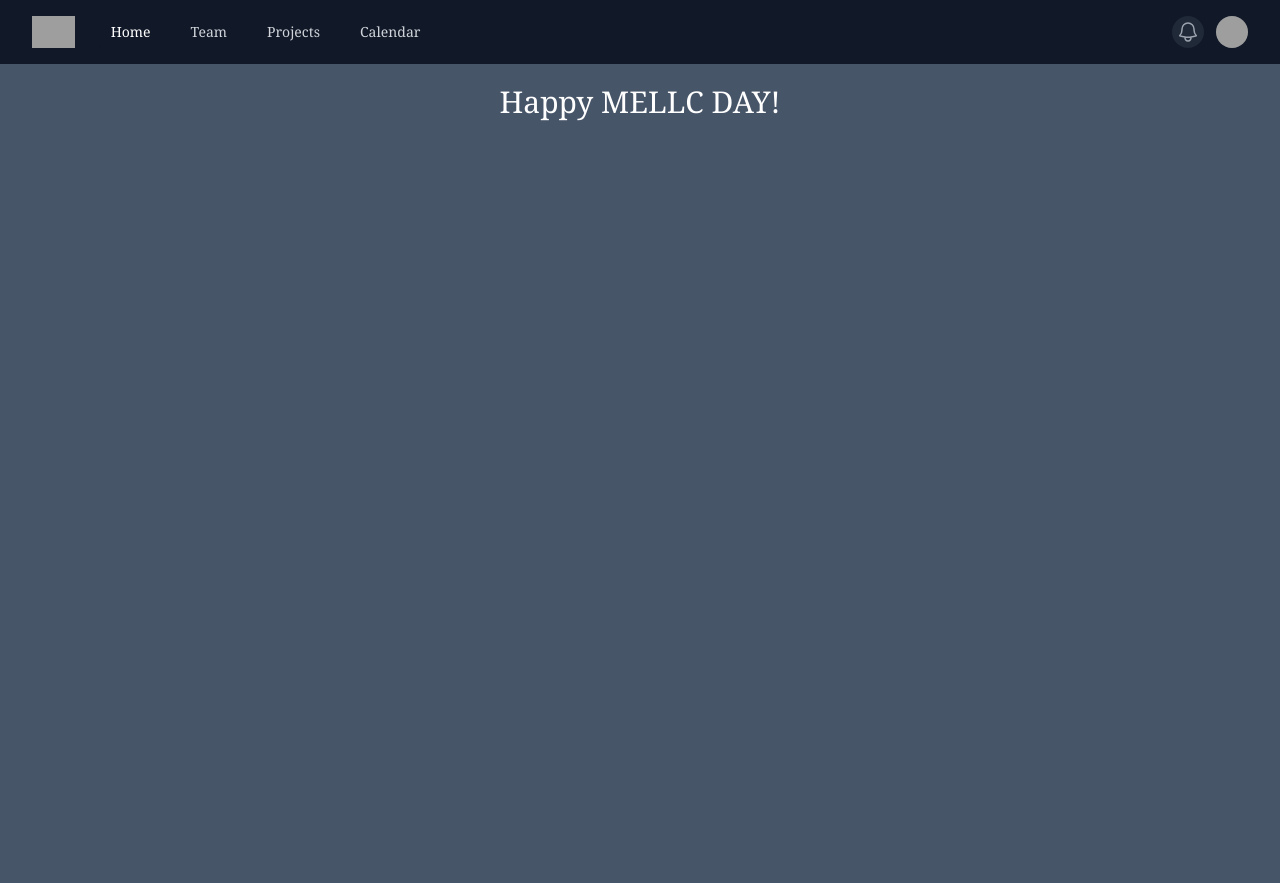
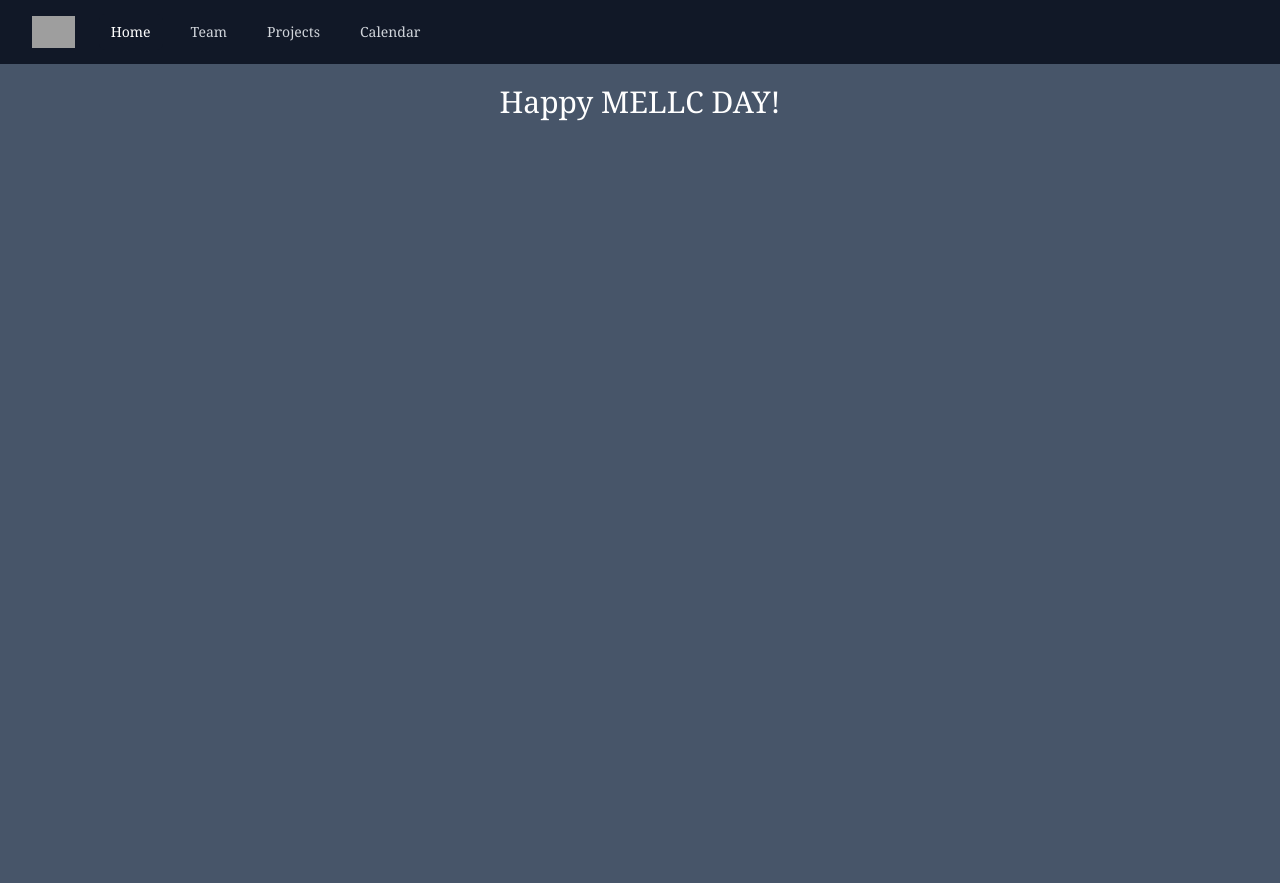
Before and after one commit to marcdevceo/crm_project, a Django app: page / in a window 1280 px wide. Shown: the top 883 px of the page. Run offline with Django 5.2, Linux system fonts and the light colour scheme; style sheets or scripts are compiled from the project's sources; some libraries are stand-ins or nearby versions; grey boxes are pictures that could not be loaded.

Commit message:
updated navbar

```diff
--- a/templates/navbar.html
+++ b/templates/navbar.html
@@ -1,29 +1,6 @@
 <nav class="bg-gray-900">
     <div class="mx-auto max-w-7xl px-2 sm:px-6 lg:px-8">
       <div class="relative flex h-16 items-center justify-between">
-        <div class="absolute inset-y-0 left-0 flex items-center sm:hidden">
-          <!-- Mobile menu button-->
-          <button type="button" class="relative inline-flex items-center justify-center rounded-md p-2 text-gray-400 hover:bg-gray-700 hover:text-white focus:outline-none focus:ring-2 focus:ring-inset focus:ring-white" aria-controls="mobile-menu" aria-expanded="false">
-            <span class="absolute -inset-0.5"></span>
-            <span class="sr-only">Open main menu</span>
-            <!--
-              Icon when menu is closed.
-
-              Menu open: "hidden", Menu closed: "block"
-            -->
-            <svg class="block h-6 w-6" fill="none" viewBox="0 0 24 24" stroke-width="1.5" stroke="currentColor" aria-hidden="true">
-              <path stroke-linecap="round" stroke-linejoin="round" d="M3.75 6.75h16.5M3.75 12h16.5m-16.5 5.25h16.5" />
-            </svg>
-            <!--
-              Icon when menu is open.
-
-              Menu open: "block", Menu closed: "hidden"
-            -->
-            <svg class="hidden h-6 w-6" fill="none" viewBox="0 0 24 24" stroke-width="1.5" stroke="currentColor" aria-hidden="true">
-              <path stroke-linecap="round" stroke-linejoin="round" d="M6 18L18 6M6 6l12 12" />
-            </svg>
-          </button>
-        </div>
         <div class="flex flex-1 items-center justify-center sm:items-stretch sm:justify-start">
           <div class="flex flex-shrink-0 items-center">
             <img class="h-8 w-auto" src="https://tailwindui.com/img/logos/mark.svg?color=indigo&shade=500" alt="Your Company">
@@ -38,54 +15,6 @@
             </div>
           </div>
         </div>
-        <div class="absolute inset-y-0 right-0 flex items-center pr-2 sm:static sm:inset-auto sm:ml-6 sm:pr-0">
-          <button type="button" class="relative rounded-full bg-gray-800 p-1 text-gray-400 hover:text-white focus:outline-none focus:ring-2 focus:ring-white focus:ring-offset-2 focus:ring-offset-gray-800">
-            <span class="absolute -inset-1.5"></span>
-            <span class="sr-only">View notifications</span>
-            <svg class="h-6 w-6" fill="none" viewBox="0 0 24 24" stroke-width="1.5" stroke="currentColor" aria-hidden="true">
-              <path stroke-linecap="round" stroke-linejoin="round" d="M14.857 17.082a23.848 23.848 0 005.454-1.31A8.967 8.967 0 0118 9.75v-.7V9A6 6 0 006 9v.75a8.967 8.967 0 01-2.312 6.022c1.733.64 3.56 1.085 5.455 1.31m5.714 0a24.255 24.255 0 01-5.714 0m5.714 0a3 3 0 11-5.714 0" />
-            </svg>
-          </button>
-
-          <!-- Profile dropdown -->
-          <div class="relative ml-3">
-            <div>
-              <button type="button" class="relative flex rounded-full bg-gray-800 text-sm focus:outline-none focus:ring-2 focus:ring-white focus:ring-offset-2 focus:ring-offset-gray-800" id="user-menu-button" aria-expanded="false" aria-haspopup="true">
-                <span class="absolute -inset-1.5"></span>
-                <span class="sr-only">Open user menu</span>
-                <img class="h-8 w-8 rounded-full" src="https://images.unsplash.com/photo-1472099645785-5658abf4ff4e?ixlib=rb-1.2.1&ixid=eyJhcHBfaWQiOjEyMDd9&auto=format&fit=facearea&facepad=2&w=256&h=256&q=80" alt="">
-              </button>
-            </div>
-
-            <!--
-              Dropdown menu, show/hide based on menu state.
-
-              Entering: "transition ease-out duration-100"
-                From: "transform opacity-0 scale-95"
-                To: "transform opacity-100 scale-100"
-              Leaving: "transition ease-in duration-75"
-                From: "transform opacity-100 scale-100"
-                To: "transform opacity-0 scale-95"
-            -->
-            {% comment %} <div class="absolute right-0 z-10 mt-2 w-48 origin-top-right rounded-md bg-white py-1 shadow-lg ring-1 ring-black ring-opacity-5 focus:outline-none" role="menu" aria-orientation="vertical" aria-labelledby="user-menu-button" tabindex="-1">
-              <!-- Active: "bg-gray-100", Not Active: "" -->
-              <a href="#" class="block px-4 py-2 text-sm text-gray-700" role="menuitem" tabindex="-1" id="user-menu-item-0">Your Profile</a>
-              <a href="#" class="block px-4 py-2 text-sm text-gray-700" role="menuitem" tabindex="-1" id="user-menu-item-1">Settings</a>
-              <a href="#" class="block px-4 py-2 text-sm text-gray-700" role="menuitem" tabindex="-1" id="user-menu-item-2">Sign out</a>
-            </div> {% endcomment %}
-          </div>
-        </div>
-      </div>
-    </div>
-
-    <!-- Mobile menu, show/hide based on menu state. -->
-    <div class="sm:hidden" id="mobile-menu">
-      <div class="space-y-1 px-2 pb-3 pt-2">
-        <!-- Current: "bg-gray-900 text-white", Default: "text-gray-300 hover:bg-gray-700 hover:text-white" -->
-        <a href="#" class="block rounded-md bg-gray-900 px-3 py-2 text-base font-medium text-white" aria-current="page">Dashboard</a>
-        <a href="#" class="block rounded-md px-3 py-2 text-base font-medium text-gray-300 hover:bg-gray-700 hover:text-white">Team</a>
-        <a href="#" class="block rounded-md px-3 py-2 text-base font-medium text-gray-300 hover:bg-gray-700 hover:text-white">Projects</a>
-        <a href="#" class="block rounded-md px-3 py-2 text-base font-medium text-gray-300 hover:bg-gray-700 hover:text-white">Calendar</a>
       </div>
     </div>
   </nav>
```
